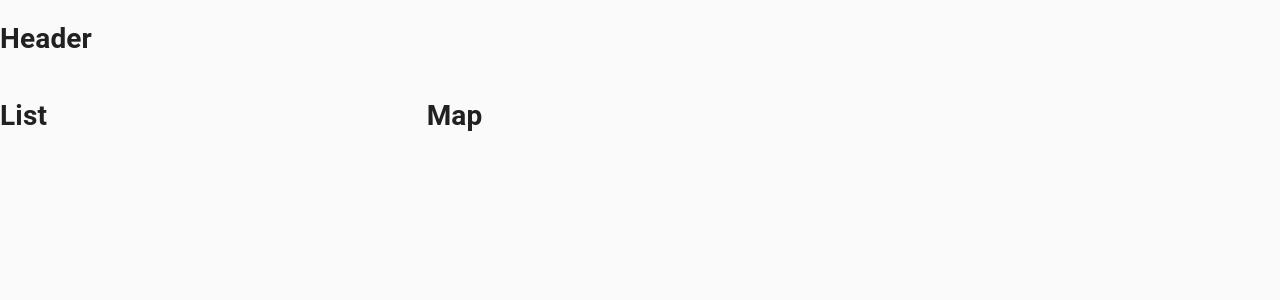
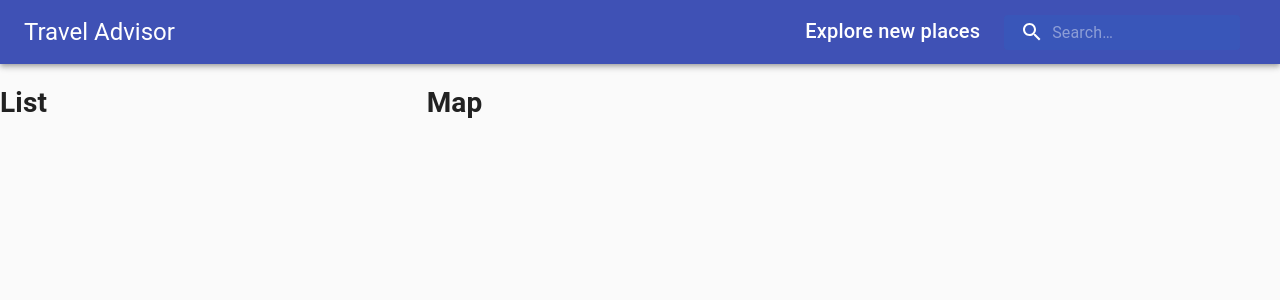
Before and after one commit to Dannyboy222/food-advisor, a React (Create React App) app: page / in a window 1280 px wide. Shown: the top 300 px of the page. Built offline with nearby package versions, Linux system fonts and the light colour scheme.

Commit message:
finished header design

```diff
--- a/src/components/Header/Header.jsx
+++ b/src/components/Header/Header.jsx
@@ -1,9 +1,38 @@
 import React from 'react';
+import { Autocomplete } from '@react-google-maps/api';
+import { AppBar, Toolbar, Typography, InputBase, Box } from '@material-ui/core';
+import SearchIcon from '@material-ui/icons/Search';
+
+import useStyles from './styles.js';
 
 const Header = () => {
-    return (
-        <h1>Header</h1>
-    )
-}
+	const classes = useStyles();
+
+	return (
+		<AppBar position="static">
+			<Toolbar className={classes.toolbar}>
+				<Typography variant="h5" className={classes.title}>
+					Travel Advisor
+				</Typography>
+				<Box display="flex">
+					<Typography variant="h6" className={classes.title}>
+						Explore new places
+					</Typography>
+					{/* <Autocomplete> */}
+					<div className={classes.search}>
+						<div className={classes.searchIcon}>
+							<SearchIcon />
+						</div>
+						<InputBase
+							placeholder="Search…"
+							classes={{ root: classes.inputRoot, input: classes.inputInput }}
+						/>
+					</div>
+					{/* </Autocomplete> */}
+				</Box>
+			</Toolbar>
+		</AppBar>
+	);
+};
 
 export default Header;
--- a/src/components/Header/styles.js
+++ b/src/components/Header/styles.js
@@ -0,0 +1,46 @@
+import { alpha, makeStyles } from '@material-ui/core/styles';
+
+export default makeStyles((theme) => ({
+	title: {
+		display: 'none',
+		[theme.breakpoints.up('sm')]: {
+			display: 'block',
+		},
+	},
+	search: {
+		position: 'relative',
+		borderRadius: theme.shape.borderRadius,
+		backgroundColor: alpha(theme.palette.info.dark, 0.15),
+		'&:hover': { backgroundColor: alpha(theme.palette.common.white, 0.25) },
+		marginRight: theme.spacing(2),
+		marginLeft: 0,
+		width: '100%',
+		[theme.breakpoints.up('sm')]: {
+			marginLeft: theme.spacing(3),
+			width: 'auto',
+		},
+	},
+	searchIcon: {
+		padding: theme.spacing(0, 2),
+		height: '100%',
+		position: 'absolute',
+		pointerEvents: 'none',
+		display: 'flex',
+		alignItems: 'center',
+		justifyContent: 'center',
+	},
+	inputRoot: {
+		color: 'inherit',
+	},
+	inputInput: {
+		padding: theme.spacing(1, 1, 1, 0),
+		paddingLeft: `calc(1em + ${theme.spacing(4)}px)`,
+		transition: theme.transitions.create('width'),
+		width: '100%',
+		[theme.breakpoints.up('md')]: { width: '20ch' },
+	},
+	toolbar: {
+		display: 'flex',
+		justifyContent: 'space-between',
+	},
+}));
```
